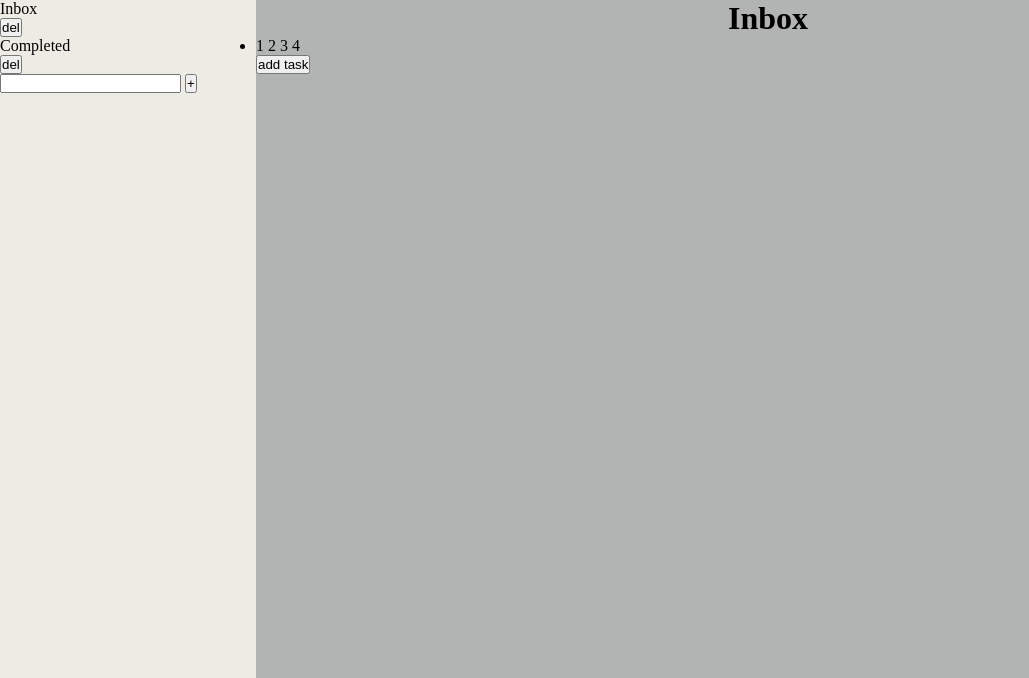
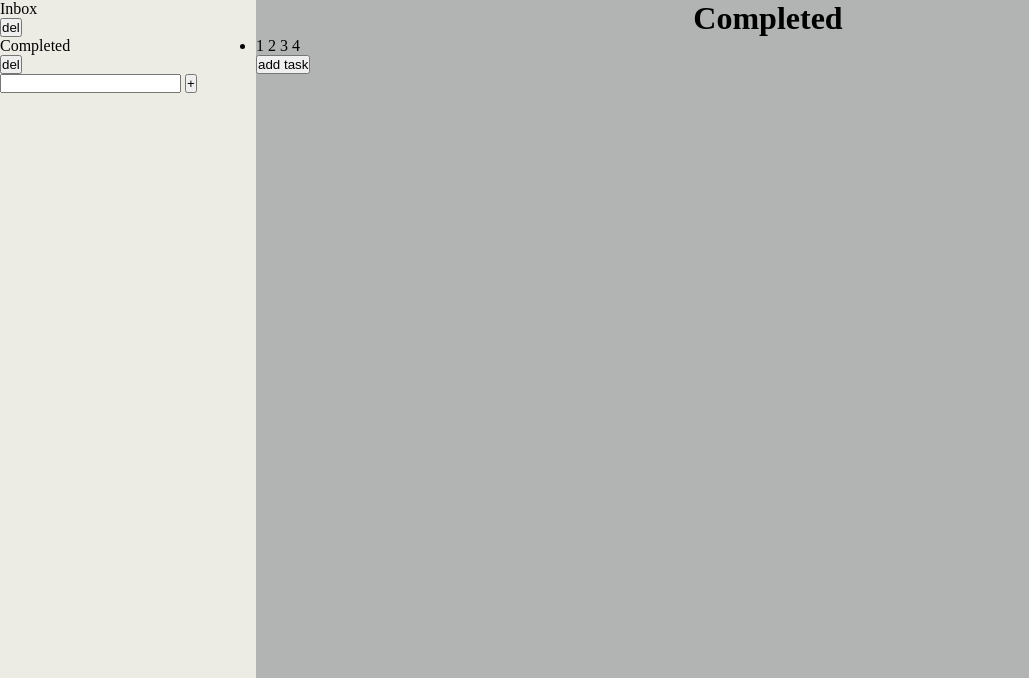
Before and after one commit to NyanLight/todo, a website built with webpack: page src/index.html in a window 1280 px wide. Both pictures are taken after a click on the item "Completed". Shown: the top 678 px of the page, without its empty margins (0-1029 px from the left). Built offline with nearby package versions, Linux system fonts and the light colour scheme.

Commit message:
display title of project in the todo part of page

```diff
--- a/src/dom.js
+++ b/src/dom.js
@@ -5,20 +5,22 @@ const todosUl = document.getElementById("todos");
 const addProjectBtn = document.getElementById("addProjectBtn");
 const projectNameInput = document.getElementById("projectNameInput");
 const warning = document.getElementById("warning");
+const projectTitle = document.getElementById("projectTitle");
 
 export const domController = {
   displayProjects() {
     projectsUl.innerHTML = "";
     const projects = todoController.getProjectsNames();
     for (let i = 0; i < projects.length; ++i) {
-      const projectDiv = document.createElement('div');
-      projectDiv.classList.add('projectDiv');
+      const projectDiv = document.createElement("div");
+      projectDiv.classList.add("projectDiv");
       const project = document.createElement("li");
       project.textContent = projects[i];
       project.classList.add("project");
-      project.addEventListener("click", () => {
-        domController.displayTodo(project.textContent);
-      });
+        project.addEventListener("click", () => {
+          domController.displayTodo(project.textContent);
+          projectTitle.textContent = project.textContent;
+        });
       const deleteBtn = document.createElement("button");
       deleteBtn.textContent = "del";
       deleteBtn.dataset.name = projects[i];
@@ -45,7 +47,7 @@ export const domController = {
     projects[projectName].forEach((todo) => {
       const liTodo = document.createElement("li");
       liTodo.textContent = `${todo.title} ${todo.description} ${todo.dueDate} ${todo.priority}`;
-      todosUl.innerHTML = '';
+      todosUl.innerHTML = "";
       todosUl.appendChild(liTodo);
     });
   },
@@ -66,7 +68,6 @@ export const domController = {
     domController.displayProjects();
     warning.textContent = "";
   },
-
 };
 
 addProjectBtn.addEventListener("click", () => {
--- a/src/index.html
+++ b/src/index.html
@@ -16,7 +16,7 @@
     </aside>
     <main>
       <div id="mainPart">
-        <h1 id="projectTitle">Inbox</h1>
+        <h1 id="projectTitle"></h1>
         <ul id="todos"></ul>
         <button id="addTodoBtn">add task</button>
       </div>
```
